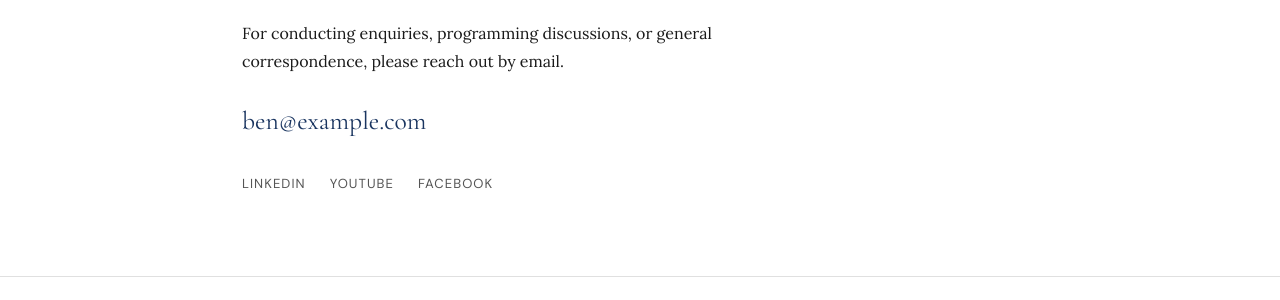
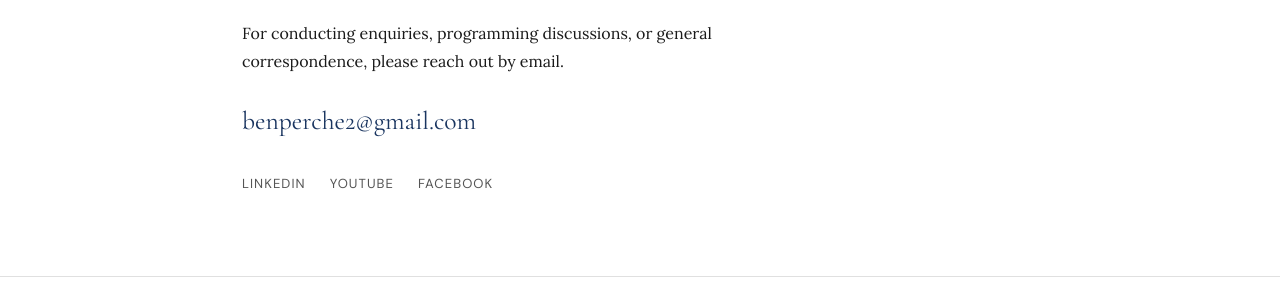
Before and after one commit to benperche/about, a Jekyll site: the page built from contact.md, in a window 1280 px wide. Shown: the part 365-665 px from the top of the page. Built offline with Jekyll 4.4.1, drawn with Linux system fonts in a browser that asks for light colours.

Commit message:
Fix contact email, ignore Claude worktrees
Untrack .claude/worktrees gitlink and add gitignore entry to prevent
future worktrees from being committed.

Co-Authored-By: Claude Sonnet 4.6 <noreply@anthropic.com>

```diff
--- a/contact.md
+++ b/contact.md
@@ -19,7 +19,7 @@ title: Contact
       </p>
 
       <!-- Update with your actual email address -->
-      <a href="mailto:benperche2@gmail.com" class="contact__email">ben@example.com</a>
+      <a href="mailto:benperche2@gmail.com" class="contact__email">benperche2@gmail.com</a>
 
       <!-- Uncomment and fill in whichever social links you want to show -->
 
```
Also changed, not shown: 1 other file.
